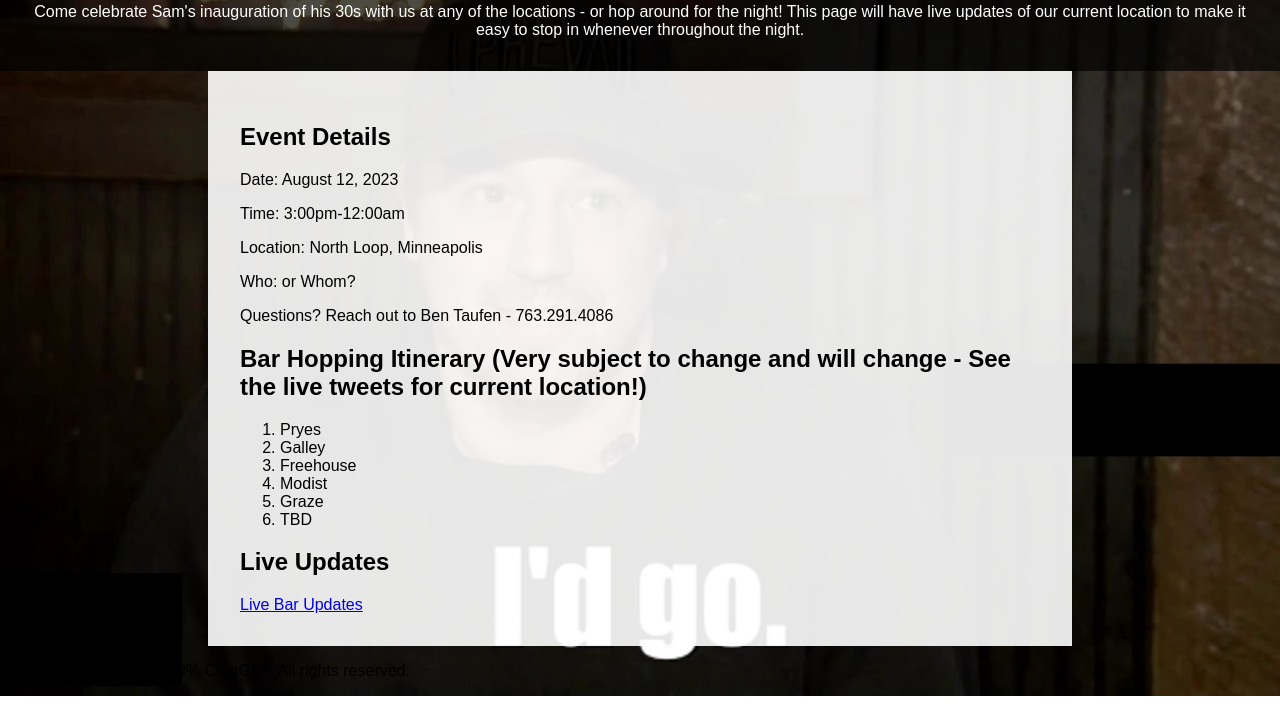
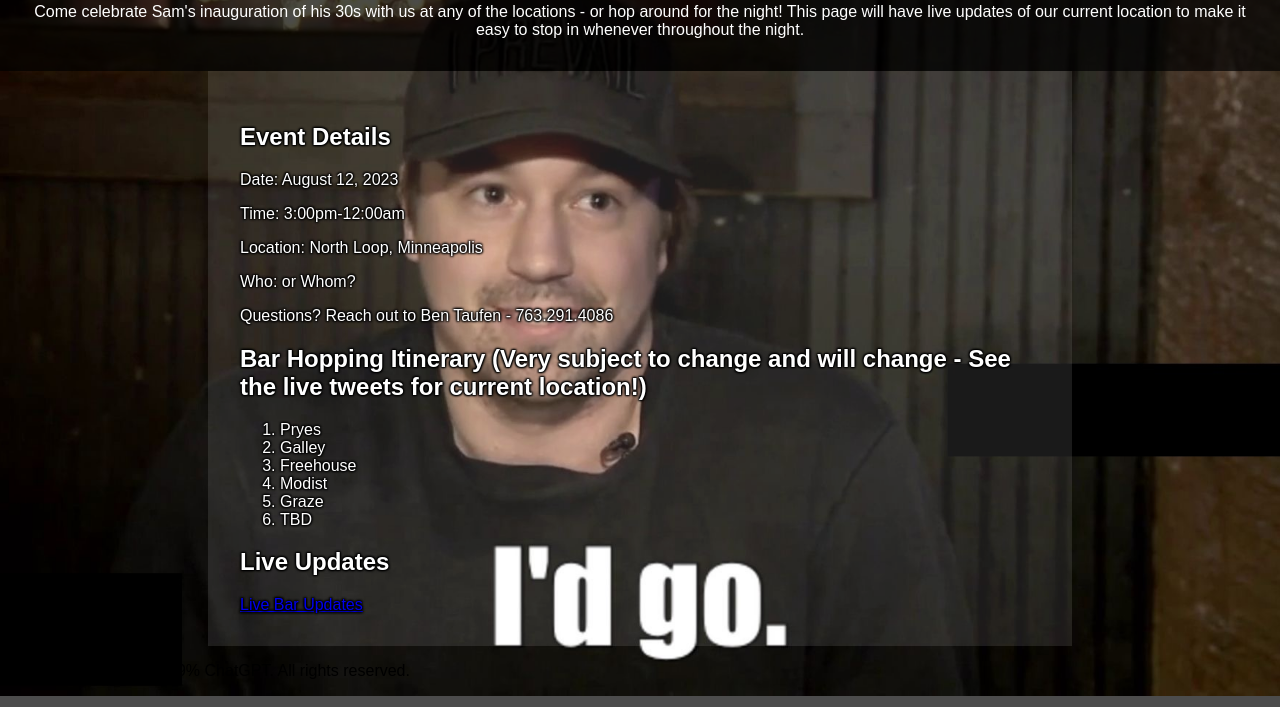
Before and after one commit to Bentaufen/Sams30, a plain HTML site: page index.html in a window 1280 px wide. Shown: the part 93-800 px from the top of the page. Drawn offline with Linux system fonts and the light colour scheme.

Commit message:
Update index.html

```diff
--- a/index.html
+++ b/index.html
@@ -14,9 +14,10 @@
       background-size: cover;
       background-position: center;
       background-repeat: no-repeat;
+      background-color: rgba(0, 0, 0, 0.7); /* Add background color with opacity */
     }
     header {
-      background-color: rgba(0, 0, 0, 0.7);
+       background-color: rgba(0, 0, 0, 0.7);
       color: #fff;
       text-align: center;
       padding: 1rem;
@@ -25,7 +26,9 @@
       max-width: 800px;
       margin: 0 auto;
       padding: 2rem;
-      background-color: rgba(255, 255, 255, 0.9);
+	  color: white; /* Set the text color to white */
+	  text-shadow: -1px -1px 2px black, 1px -1px 2px black, -1px 1px 2px black, 1px 1px 2px black; /* Create a black outline effect */
+      background-color: rgba(255, 255, 255, 0.1);
     }
     .event-image {
       max-width: 100%;
@@ -45,7 +48,7 @@
     <p>Time: 3:00pm-12:00am</p>
     <p>Location: North Loop, Minneapolis</p>
     <p>Who: or Whom?</p>
-	<p>Questions? Reach out to Ben Taufen - 763.291.4086</p>
+    <p>Questions? Reach out to Ben Taufen - 763.291.4086</p>
 
     <h2>Bar Hopping Itinerary (Very subject to change and will change - See the live tweets for current location!)</h2>
     <ol>
@@ -58,7 +61,6 @@
       <!-- Add more bars as needed -->
     </ol>
 
-
     <h2>Live Updates</h2>
     <div class="twitter-feed">
       <a class="twitter-timeline" href="https://twitter.com/SamDirty30?ref_src=twsrc%5Etfw">Live Bar Updates</a> <script async src="https://platform.twitter.com/widgets.js" charset="utf-8"></script>
```
